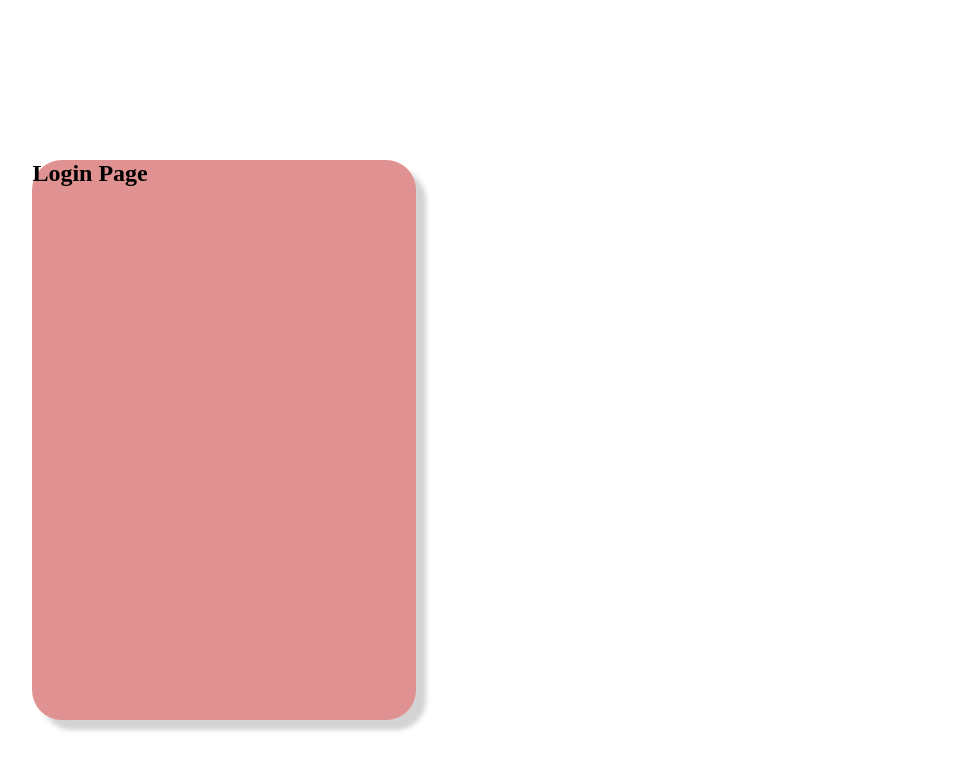
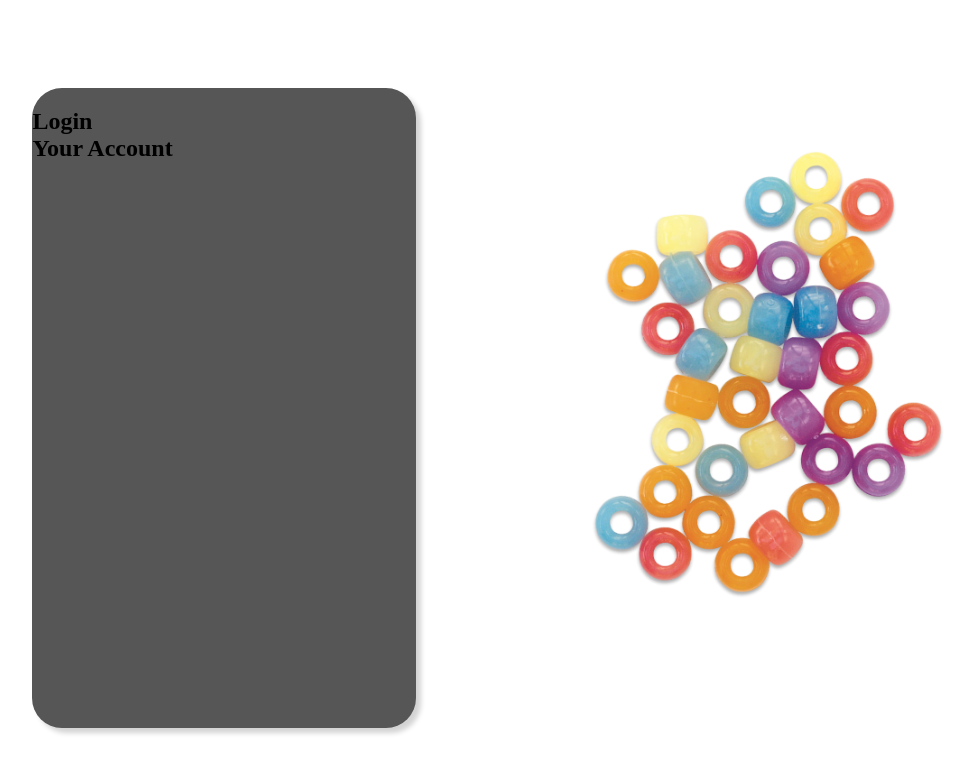
Before and after one commit to Zalefzn/beads, a Next.js app in the folder beads-project/: page /Login in a window 1280 px wide. Shown: the top 772 px of the page, without its empty margins (142-1115 px from the left). Built offline with nearby package versions, Linux system fonts and the light colour scheme.

Commit message:
[update terbaru]

```diff
--- a/beads-project/src/pages/Hero/Hero.tsx
+++ b/beads-project/src/pages/Hero/Hero.tsx
@@ -16,7 +16,7 @@ export default function Hero() {
       <main className="hero" id="hero">
         <section className="section-hero">
           <section className="img-hero">
-            <Image src="/hero.png" alt="" width={130} height={130} className="img-data"/>
+            <Image src="/hero.png" alt="hero" width={130} height={130} className="img-data"/>
           </section>
           <section className="hero-content">
             <h2 className="judul-hero">
--- a/beads-project/src/pages/Login.tsx
+++ b/beads-project/src/pages/Login.tsx
@@ -7,8 +7,9 @@ import './login.scss';
 const LoginPage = () => {
      return (
           <main className="main-login" id="Login">
+               <Image className="img-login" src="/hero.png" alt="Login-Page" width={500} height={500} />
                <section className="card-login">
-                    <h1>Login Page</h1>
+                    <h1 className="header-login">Login<br />Your Account</h1>
                </section>
           </main>
      );
--- a/beads-project/src/pages/login.scss
+++ b/beads-project/src/pages/login.scss
@@ -1,13 +1,20 @@
 .main-login{
 
+     .img-login{
+          float: right;
+          margin: 50px 50px;
+          height: 80vh;
+          width: auto;
+     }
 
      .card-login{
-          margin:20vh 13vw;
-          height: 70vh;
+          position: absolute;
+          margin:10vh 13vw;
+          height: 80vh;
           width: 30vw;
-          background-color: rgb(224, 145, 145);
+          background-color: rgb(87, 86, 86);
           border-radius: 30px;
-          box-shadow: 10px 10px 5px rgb(211, 211, 211);
+          box-shadow: 5px 5px 5px rgb(211, 211, 211);
      }
 
 }
```
Also changed, not shown: beads-project/src/app/layout.tsx (+12 -0 lines), beads-project/src/app/page.tsx (+1 -10 lines), beads-project/src/pages/About/About.tsx (+1 -1 lines).
